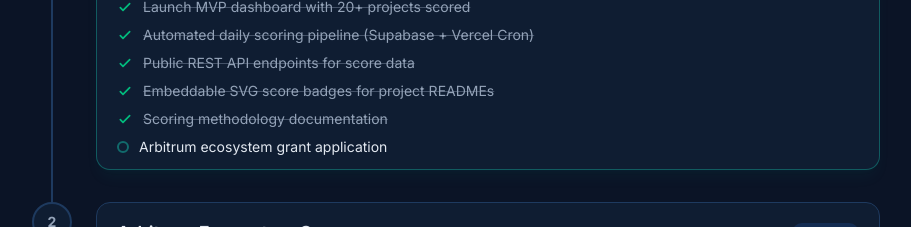
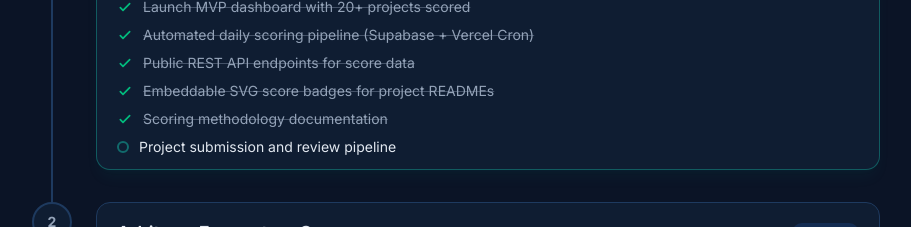
Before and after one commit to amakom/Vitalis-Pulse, a Next.js app: page /about in a window 1280 px wide. Shown: the part 2460-2687 px from the top of the page, without its empty margins (184-1095 px from the left). Built offline with nearby package versions, Linux system fonts and the light colour scheme; no server answers; the database is empty.

Commit message:
remove grant application reference from public roadmap

```diff
--- a/app/about/page.tsx
+++ b/app/about/page.tsx
@@ -66,7 +66,7 @@ const ROADMAP = [
       { text: 'Public REST API endpoints for score data', done: true },
       { text: 'Embeddable SVG score badges for project READMEs', done: true },
       { text: 'Scoring methodology documentation', done: true },
-      { text: 'Arbitrum ecosystem grant application', done: false },
+      { text: 'Project submission and review pipeline', done: false },
     ],
   },
   {
```
